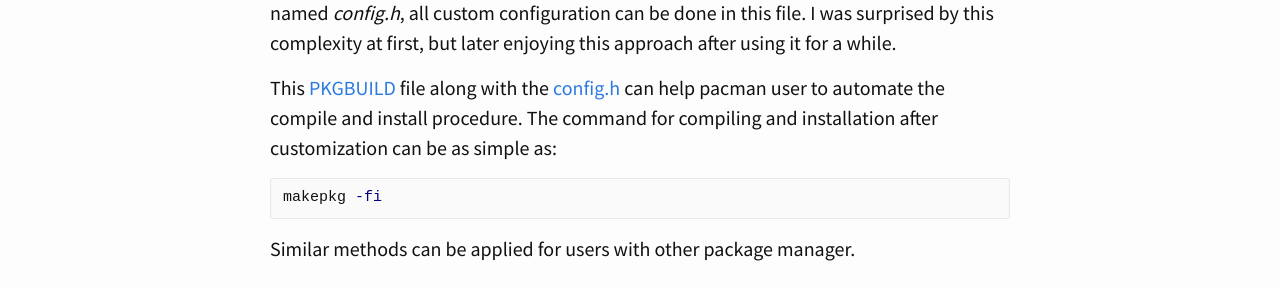
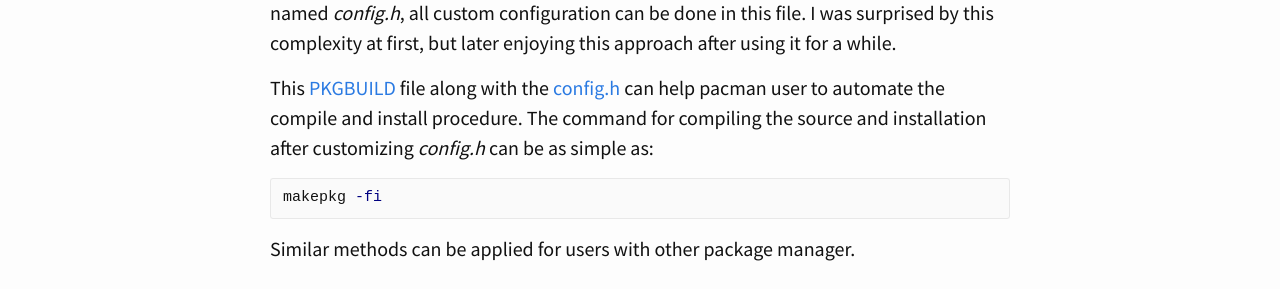
Before and after one commit to xden/xden.github.io, a Jekyll site: the page built from _posts/2016-11-20-simple-terminal.md, in a window 1280 px wide. Shown: the part 780-1069 px from the top of the page. Built offline with Jekyll 4.4.1, drawn with Linux system fonts in a browser that asks for light colours.

Commit message:
Updated 2016-11-20-simple-terminal.md

````diff
--- a/_posts/2016-11-20-simple-terminal.md
+++ b/_posts/2016-11-20-simple-terminal.md
@@ -20,7 +20,7 @@ St is a program developed by the philosophy of keeping things simple, minimal an
 
 But to keep the source minimal, st has to be recompiled when user want some customization, even just for changing the ASCI color. Its source code includes a file named _config.h_, all custom configuration can be done in this file. I was surprised by this complexity at first, but later enjoying this approach after using it for a while.
 
-This [PKGBUILD](https://github.com/d8660091/st-custom/blob/master/PKGBUILD) file along with the [config.h](https://github.com/d8660091/st-custom/blob/master/config.h) can help pacman user to automate the compile and install procedure. The command for compiling and installation after customization can be as simple as:
+This [PKGBUILD](https://github.com/d8660091/st-custom/blob/master/PKGBUILD) file along with the [config.h](https://github.com/d8660091/st-custom/blob/master/config.h) can help pacman user to automate the compile and install procedure. The command for compiling the source and installation after customizing _config.h_ can be as simple as:
 
 ```bash
 makepkg -fi
````
